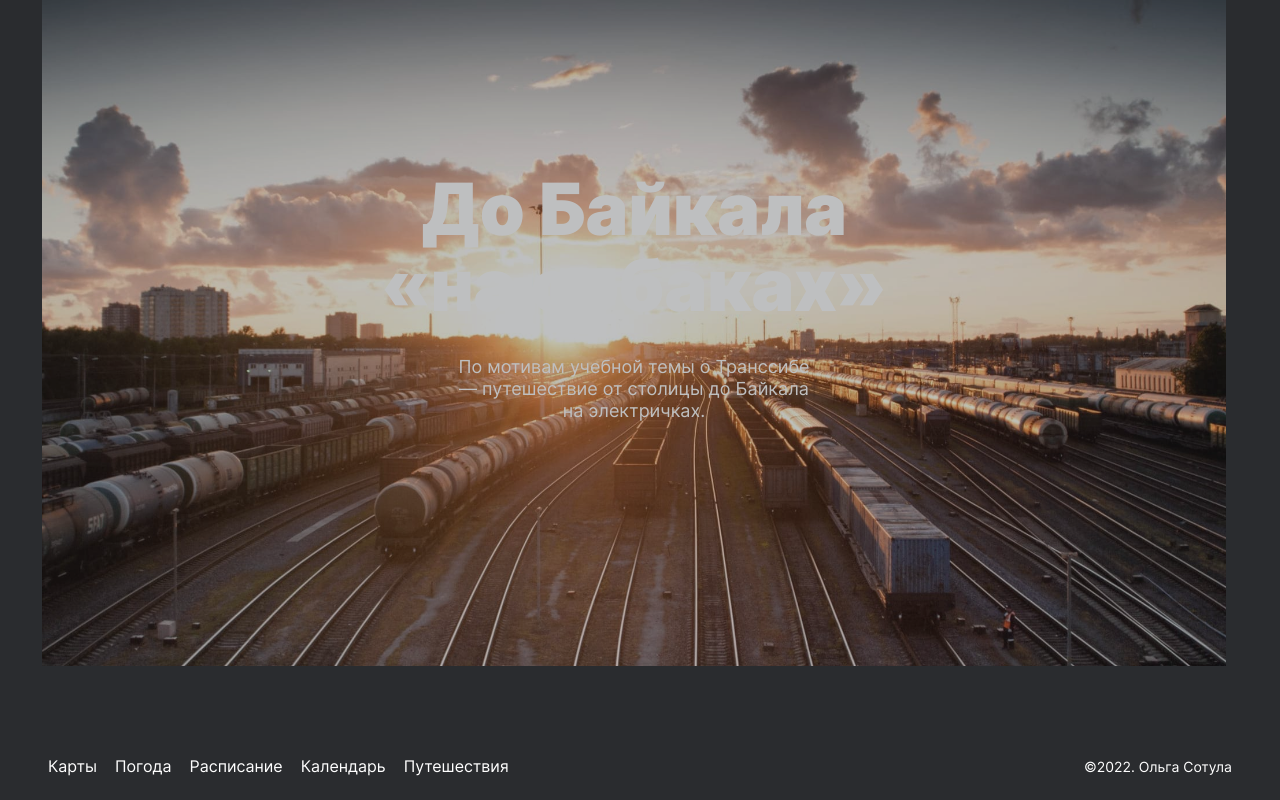
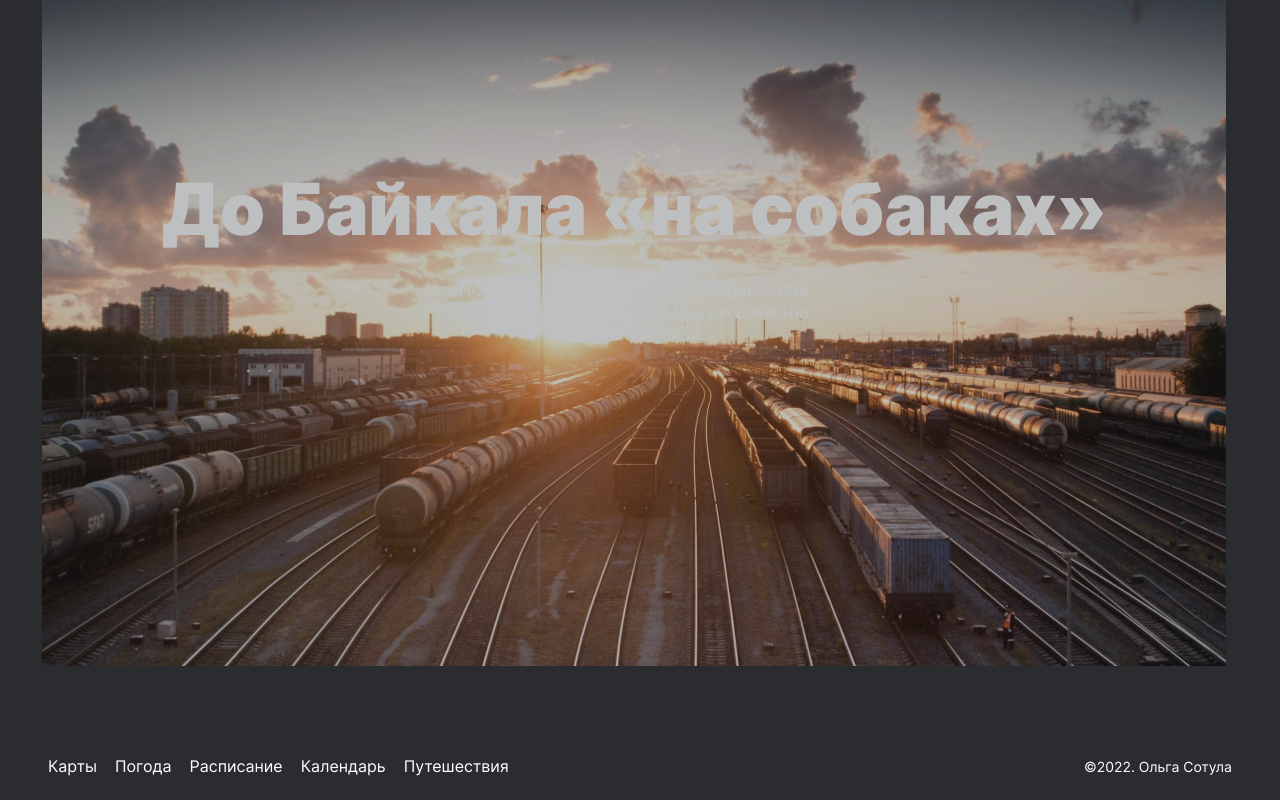
Before and after one commit to Olga-Sotula/russian-travel, a plain HTML site: page index.html in a window 1280 px wide. Shown: the part 6083-6883 px from the top of the page. Drawn offline with Linux system fonts and the light colour scheme.

Commit message:
fix: debug on review autotests

```diff
--- a/index.html
+++ b/index.html
@@ -116,7 +116,7 @@
         </article>
       </section>
       <section class="cover">
-        <h2 class="cover__title">До Байкала<br/>&laquo;на собаках&raquo;</h2>
+        <h2 class="cover__title">До Байкала &laquo;на собаках&raquo;</h2>
         <p class="cover__subtitle">По мотивам учебной темы о Транссибе — путешествие от столицы до Байкала на электричках.</p>
       </section>
 
```
